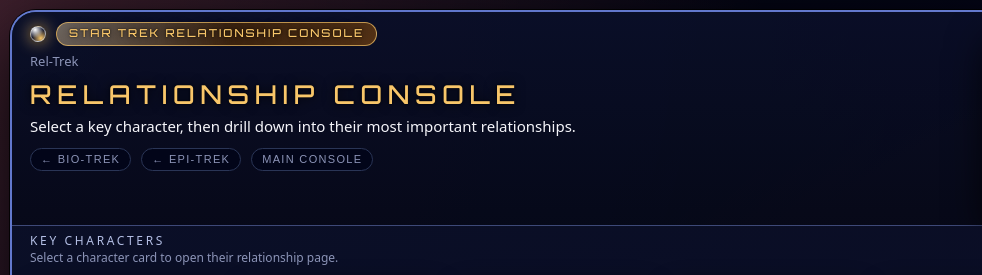
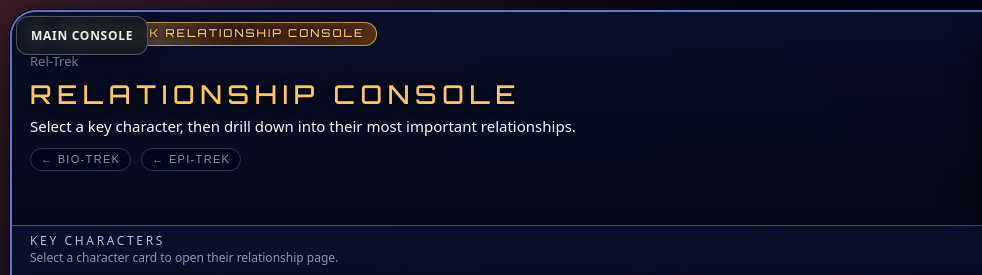
Before and after one commit to BigBird7827/Rel-Trek, a plain HTML site: page index.html in a window 1280 px wide. Shown: the top 275 px of the page, 0-982 px from the left. Drawn offline with Linux system fonts and the light colour scheme.

Commit message:
Update index.html

```diff
--- a/index.html
+++ b/index.html
@@ -398,8 +398,42 @@
       }
     }
   </style>
+<style id="mainConsoleNavStyle">
+  #mainConsoleLink {
+    position: fixed;
+    top: 16px;
+    left: 16px;
+    z-index: 99999;
+    display: inline-flex;
+    align-items: center;
+    justify-content: center;
+    padding: 10px 14px;
+    border-radius: 12px;
+    text-decoration: none;
+    font-weight: 700;
+    letter-spacing: 0.06em;
+    font-size: 12px;
+    border: 1px solid rgba(255, 255, 255, 0.25);
+    background: rgba(20, 25, 35, 0.85);
+    color: rgba(255, 255, 255, 0.92);
+    backdrop-filter: blur(6px);
+    -webkit-backdrop-filter: blur(6px);
+    box-shadow: 0 8px 18px rgba(0, 0, 0, 0.35);
+    transition: transform 0.12s ease, box-shadow 0.12s ease, background 0.12s ease;
+  }
+  #mainConsoleLink:hover {
+    transform: translateY(-1px);
+    box-shadow: 0 10px 22px rgba(0, 0, 0, 0.42);
+    background: rgba(26, 33, 46, 0.9);
+  }
+  #mainConsoleLink:active {
+    transform: translateY(0px);
+    box-shadow: 0 8px 18px rgba(0, 0, 0, 0.35);
+  }
+</style>
 </head>
 <body>
+  <a id="mainConsoleLink" href="https://bigbird7827.github.io/Main-Console/">MAIN CONSOLE</a>
   <div class="shell">
     <header class="shell-header">
       <div class="brand-block">
@@ -415,8 +449,6 @@
         <div class="brand-nav">
           <button type="button" class="back-link" onclick="window.location.href='https://bigbird7827.github.io/Bio-Trek/'">← Bio-Trek</button>
           <button type="button" class="back-link" onclick="window.location.href='https://bigbird7827.github.io/Epi-Trek/'">← Epi-Trek</button>
-
-          <button type="button" class="back-link" onclick="window.location.href='https://bigbird7827.github.io/'">Main Console</button>
         </div>
       </div>
       <div class="brand-image-wrap">
```
